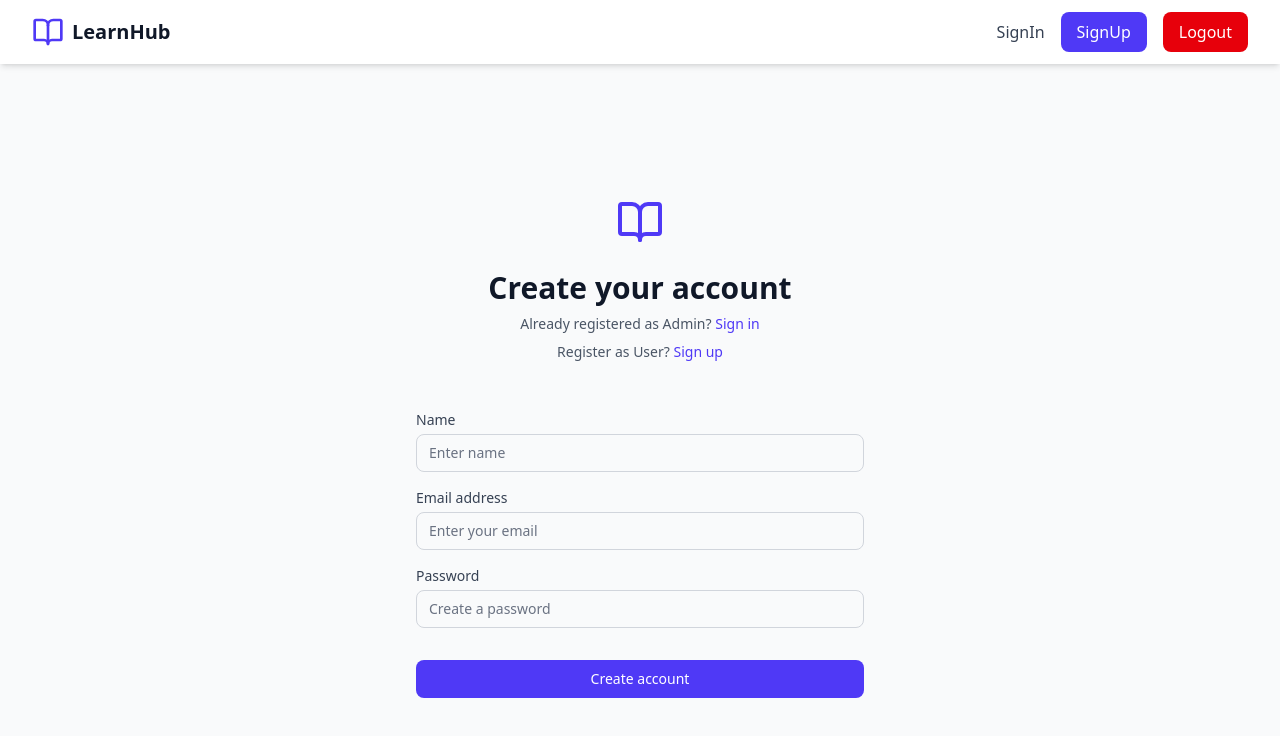
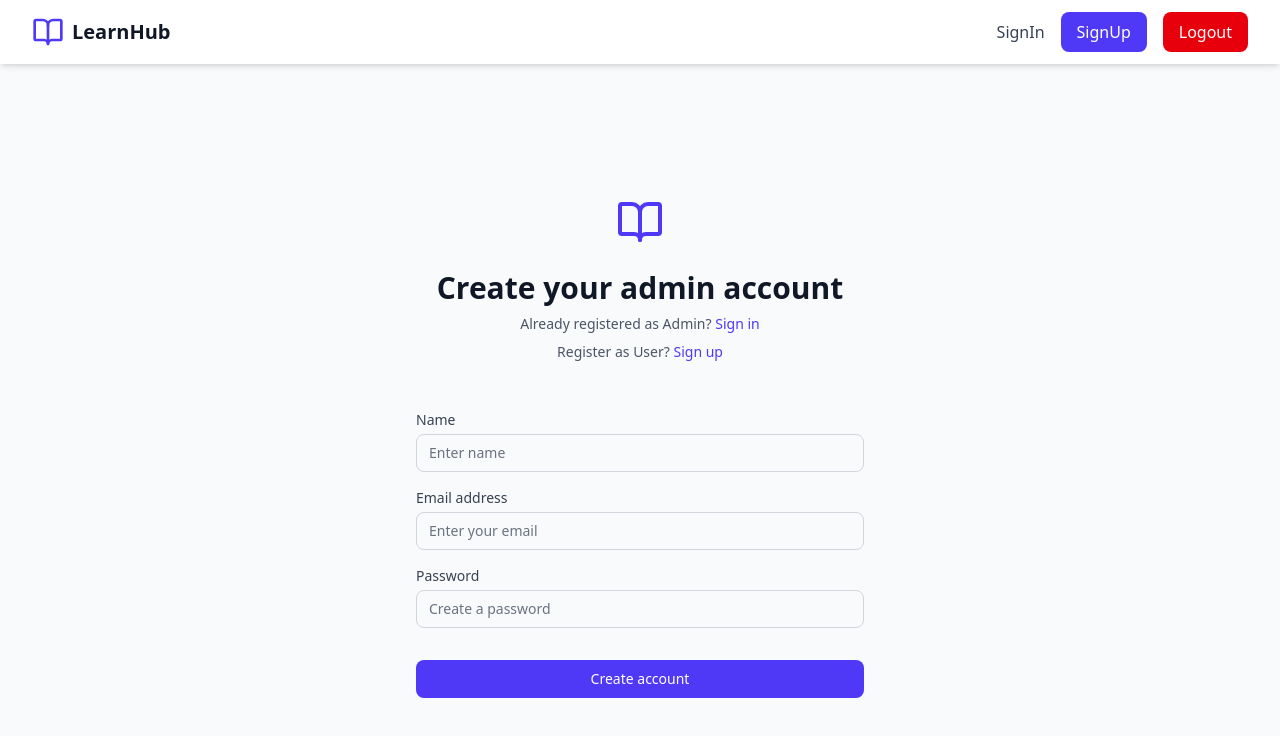
Before and after one commit to rahul-1901/LearnHub, a React (Vite) app: page /admin/signup in a window 1280 px wide. Shown: the top 736 px of the page. Built offline with nearby package versions, Linux system fonts and the light colour scheme.

Commit message:
updatedCustomers live

```diff
--- a/src/pages/AdminSignup.jsx
+++ b/src/pages/AdminSignup.jsx
@@ -33,7 +33,7 @@ const AdminSignup = () => {
                         <div className="flex justify-center">
                             <BookOpen className="h-12 w-12 text-indigo-600" />
                         </div>
-                        <h2 className="mt-6 text-3xl font-bold text-gray-900">Create your account</h2>
+                        <h2 className="mt-6 text-3xl font-bold text-gray-900">Create your admin account</h2>
                         <p className="mt-2 text-sm text-gray-600">
                             Already registered as Admin?{' '}
                             <Link to="/admin/signin" className="font-medium text-indigo-600 hover:text-indigo-500">
--- a/src/pages/Courses.jsx
+++ b/src/pages/Courses.jsx
@@ -27,6 +27,9 @@ const Courses = () => {
         try {
             const response = await purchaseCourse(courseId);
             toast.success(response.message, {position: "top-center", autoClose: 1000});
+            // course.customers++;
+            const updateCustomers = await getCoursebyId(id);
+            setCourse(updateCustomers.course);
         } catch (error) {
             if(localStorage.getItem("admin") === "true") {
                 toast.warn("Register as User!!", {position: "top-center", autoClose: 1000});
```
